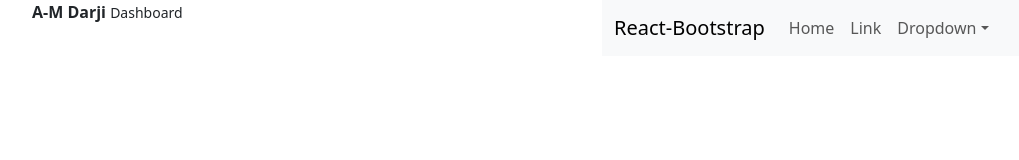
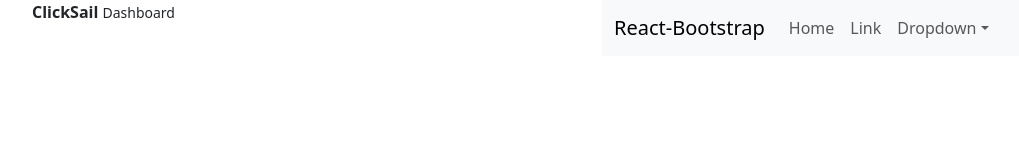
Before and after one commit to mandeep127/ClickSail, a React (Create React App) app: page /admin/dashboard in a window 1280 px wide. Shown: the top 160 px of the page, without its empty margins (50-1069 px from the left). Built offline with nearby package versions, Linux system fonts and the light colour scheme.

Commit message:
pull in Akash_dev

```diff
--- a/src/components/admin/Sidebar.jsx
+++ b/src/components/admin/Sidebar.jsx
@@ -9,7 +9,7 @@ import adminLTELogo from "../../assets/AdminLTELogo.png";
 const Sidebar = () => {
   return (
   <>
-   <span class="logo brand-text font-weight-heavy"><b>A-M Darji </b><small>Dashboard</small></span>
+   <span class="logo brand-text font-weight-heavy"><b>ClickSail </b><small>Dashboard</small></span>
   </>
 )
 };
```
